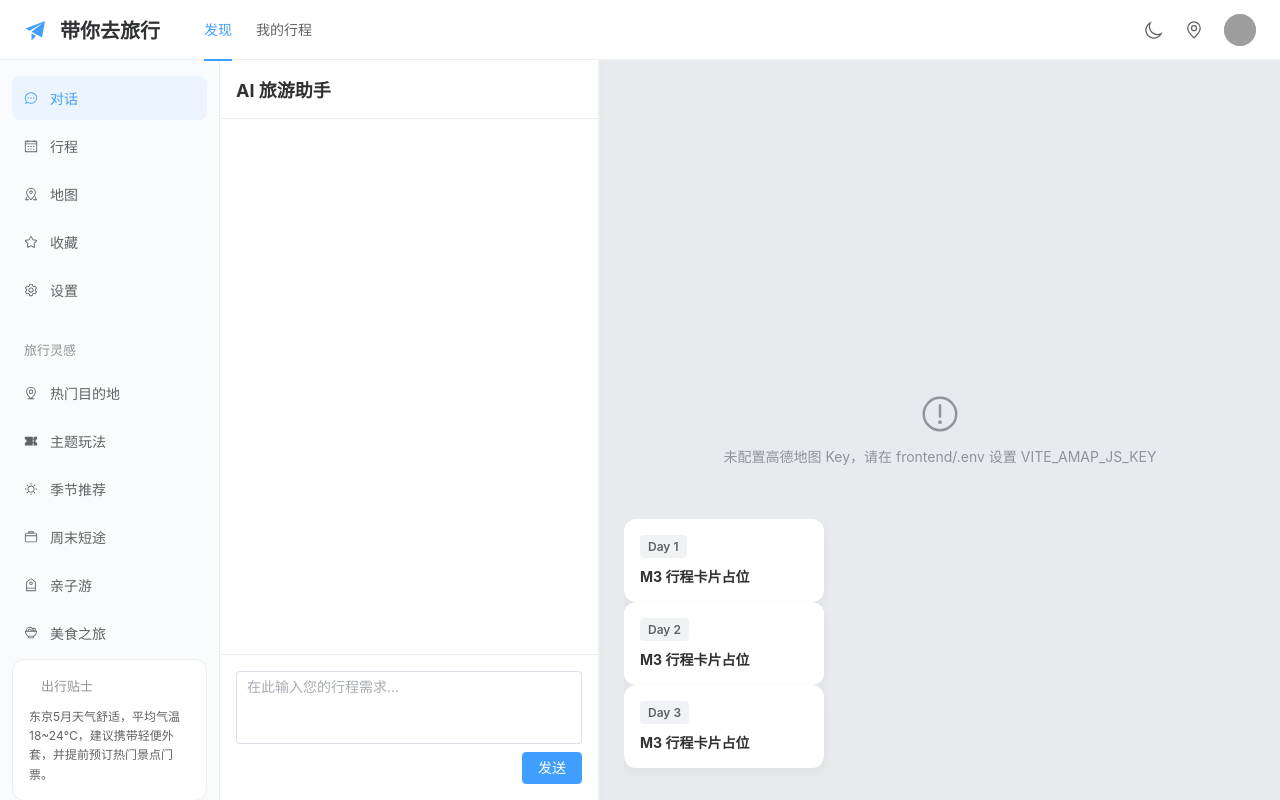
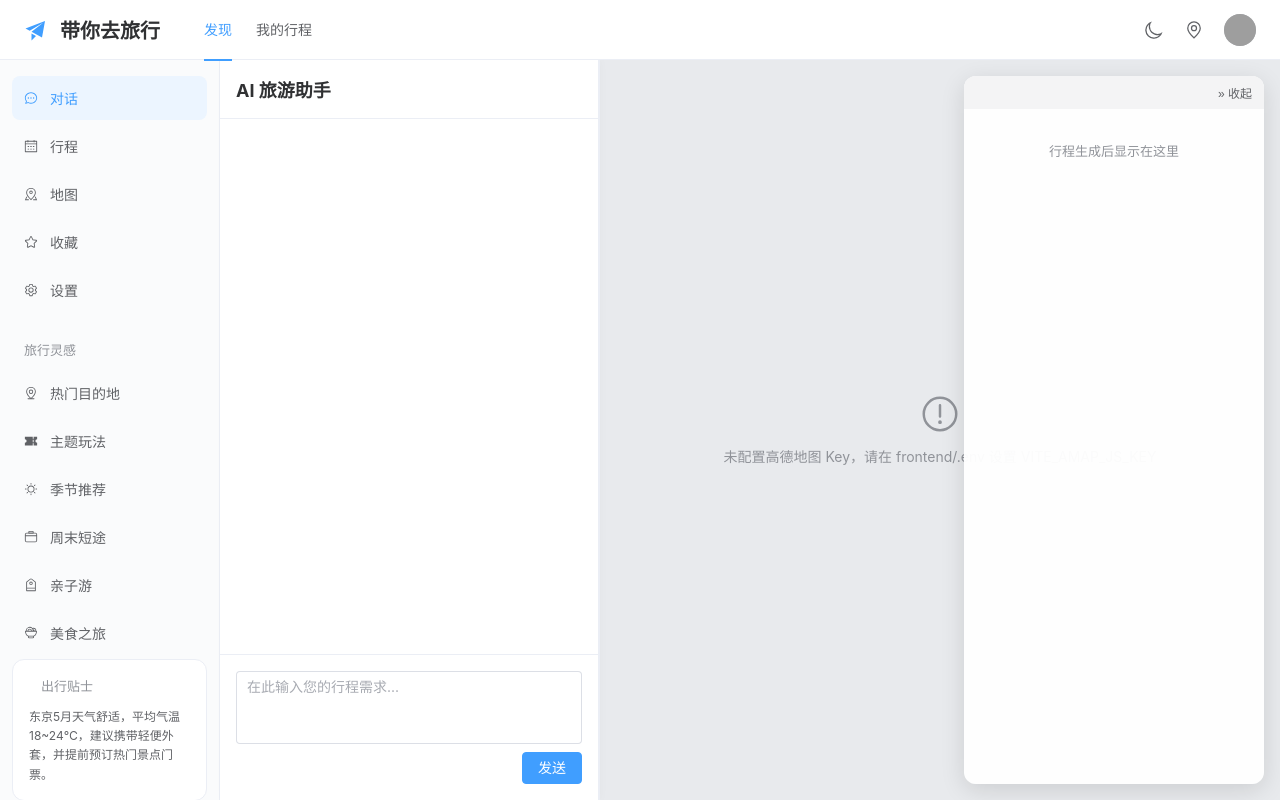
Before and after one commit to zaylora/taking-you-on-a-journey, a Vue app in the folder frontend/: page / in a window 1280 px wide. Built offline with nearby package versions, Linux system fonts and the light colour scheme; grey boxes are pictures that could not be loaded.

Commit message:
feat(m3): 右侧地图铺满 + 悬浮可收起行程面板 + 卡片联动

```diff
--- a/frontend/src/App.vue
+++ b/frontend/src/App.vue
@@ -6,11 +6,9 @@
       <div class="chat-section">
         <ChatPanel />
       </div>
-      <div class="map-section">
+      <div class="map-area">
         <MapView />
-        <div class="map-overlays">
-          <ResultPanel />
-        </div>
+        <ResultPanel />
       </div>
     </div>
   </div>
@@ -60,22 +58,11 @@ html, body, #app {
   z-index: 5;
 }
 
-.map-section {
+.map-area {
+  position: relative;
   flex: 1;
-  position: relative;
-  display: flex;
-  flex-direction: column;
-}
-
-.map-overlays {
-  position: absolute;
-  bottom: 0;
-  left: 0;
-  right: 0;
-  padding: 24px;
-  pointer-events: none; /* Let clicks pass through to map where there are no overlays */
-}
-.map-overlays > * {
-  pointer-events: auto;
+  min-width: 0;
+  height: 100%;
+  overflow: hidden;
 }
 </style>
--- a/frontend/src/components/ResultPanel.vue
+++ b/frontend/src/components/ResultPanel.vue
@@ -1,45 +1,151 @@
 <template>
-  <div class="result-panel">
-    <div class="placeholder-cards">
-      <div class="card" v-for="i in 3" :key="i">
-        <div class="day-badge">Day {{ i }}</div>
-        <div class="card-content">
-          <h4>M3 行程卡片占位</h4>
+  <div class="result-panel" :class="{ collapsed }">
+    <button class="toggle-btn" @click="collapsed = !collapsed">
+      {{ collapsed ? '行程 «' : '» 收起' }}
+    </button>
+
+    <div v-show="!collapsed" class="panel-body">
+      <div v-if="tripStore.dayPlans.length === 0" class="empty">
+        <p>行程生成后显示在这里</p>
+      </div>
+
+      <template v-else>
+        <div class="day-tabs">
+          <button
+            v-for="dp in tripStore.dayPlans"
+            :key="dp.day"
+            class="day-tab"
+            :class="{ active: dp.day === tripStore.activeDay }"
+            @click="tripStore.setActiveDay(dp.day)"
+          >
+            Day {{ dp.day }}
+          </button>
         </div>
-      </div>
+
+        <div v-if="currentDay" class="day-meta">
+          <span>{{ currentDay.weather.text }}</span>
+          <span v-if="currentDay.weather.temp"> · {{ currentDay.weather.temp }}</span>
+        </div>
+
+        <div class="timeline">
+          <div
+            v-for="item in currentDay?.items || []"
+            :key="item.poi_id"
+            :ref="(el) => setItemRef(item.poi_id, el)"
+            class="trip-card"
+            :class="{ active: item.poi_id === tripStore.activePoiId }"
+            @click="tripStore.setActivePoi(item.poi_id)"
+          >
+            <span class="card-icon">{{ item.type === 'meal' ? '🍴' : '📍' }}</span>
+            <div class="card-text">
+              <div class="card-name">{{ item.name }}</div>
+              <div v-if="item.type === 'attraction' && item.indoor" class="card-tag">室内</div>
+            </div>
+          </div>
+        </div>
+      </template>
     </div>
   </div>
 </template>
 
+<script setup lang="ts">
+import { ref, computed, watch, nextTick } from 'vue'
+import { useTripStore } from '../stores/trip'
+
+const tripStore = useTripStore()
+const collapsed = ref(false)
+
+const currentDay = computed(() =>
+  tripStore.dayPlans.find((d) => d.day === tripStore.activeDay) || null,
+)
+
+const itemRefs = new Map<string, HTMLElement>()
+const setItemRef = (poiId: string, el: unknown) => {
+  if (el) itemRefs.set(poiId, el as HTMLElement)
+  else itemRefs.delete(poiId)
+}
+
+// activePoiId 命中当前面板的卡片 → 滚动可见
+watch(
+  () => tripStore.activePoiId,
+  async (id) => {
+    if (!id) return
+    await nextTick()
+    itemRefs.get(id)?.scrollIntoView({ behavior: 'smooth', block: 'nearest' })
+  },
+)
+</script>
+
 <style scoped>
 .result-panel {
-  display: flex;
-  overflow-x: auto;
-  gap: 16px;
-  padding-bottom: 8px; /* For scrollbar if any */
-}
-.card {
-  min-width: 200px;
-  background: #fff;
+  position: absolute;
+  top: 16px;
+  right: 16px;
+  bottom: 16px;
+  width: 300px;
+  background: rgba(255, 255, 255, 0.96);
   border-radius: 12px;
-  padding: 16px;
-  box-shadow: 0 4px 12px rgba(0,0,0,0.05);
+  box-shadow: 0 6px 24px rgba(0, 0, 0, 0.12);
   display: flex;
   flex-direction: column;
+  overflow: hidden;
+  transition: width 0.2s ease;
+}
+.result-panel.collapsed {
+  width: auto;
+}
+.toggle-btn {
+  flex-shrink: 0;
+  border: none;
+  background: #f4f4f5;
+  color: #606266;
+  font-size: 12px;
+  padding: 8px 12px;
+  cursor: pointer;
+  text-align: right;
+}
+.toggle-btn:hover { background: #ecf5ff; color: #409eff; }
+.panel-body { flex: 1; overflow-y: auto; padding: 8px 12px 12px; }
+.empty { color: #909399; font-size: 13px; text-align: center; padding: 24px 0; }
+.day-tabs { display: flex; flex-wrap: wrap; gap: 6px; margin-bottom: 8px; }
+.day-tab {
+  border: 1px solid #dcdfe6;
+  background: #fff;
+  color: #606266;
+  border-radius: 6px;
+  padding: 4px 10px;
+  font-size: 12px;
+  cursor: pointer;
+}
+.day-tab.active { background: #409eff; color: #fff; border-color: #409eff; }
+.day-meta { font-size: 12px; color: #909399; margin-bottom: 8px; }
+.timeline { display: flex; flex-direction: column; gap: 8px; }
+.trip-card {
+  display: flex;
   gap: 8px;
+  align-items: flex-start;
+  background: #fff;
+  border: 1px solid #ebeef5;
+  border-radius: 8px;
+  padding: 10px;
+  cursor: pointer;
+  transition: all 0.15s ease;
 }
-.day-badge {
-  background-color: #f0f2f5;
-  color: #606266;
-  padding: 4px 8px;
+.trip-card:hover { border-color: #c6e2ff; }
+.trip-card.active {
+  border-color: #409eff;
+  box-shadow: 0 0 0 2px rgba(64, 158, 255, 0.2);
+}
+.card-icon { font-size: 16px; line-height: 1.4; }
+.card-text { flex: 1; min-width: 0; }
+.card-name { font-size: 14px; color: #303133; font-weight: 500; }
+.card-tag {
+  display: inline-block;
+  margin-top: 4px;
+  font-size: 11px;
+  color: #67c23a;
+  background: #f0f9eb;
   border-radius: 4px;
-  font-size: 12px;
-  font-weight: 600;
-  width: fit-content;
-}
-.card-content h4 {
-  margin: 0;
-  font-size: 14px;
-  color: #303133;
+  padding: 1px 6px;
 }
 </style>
```
